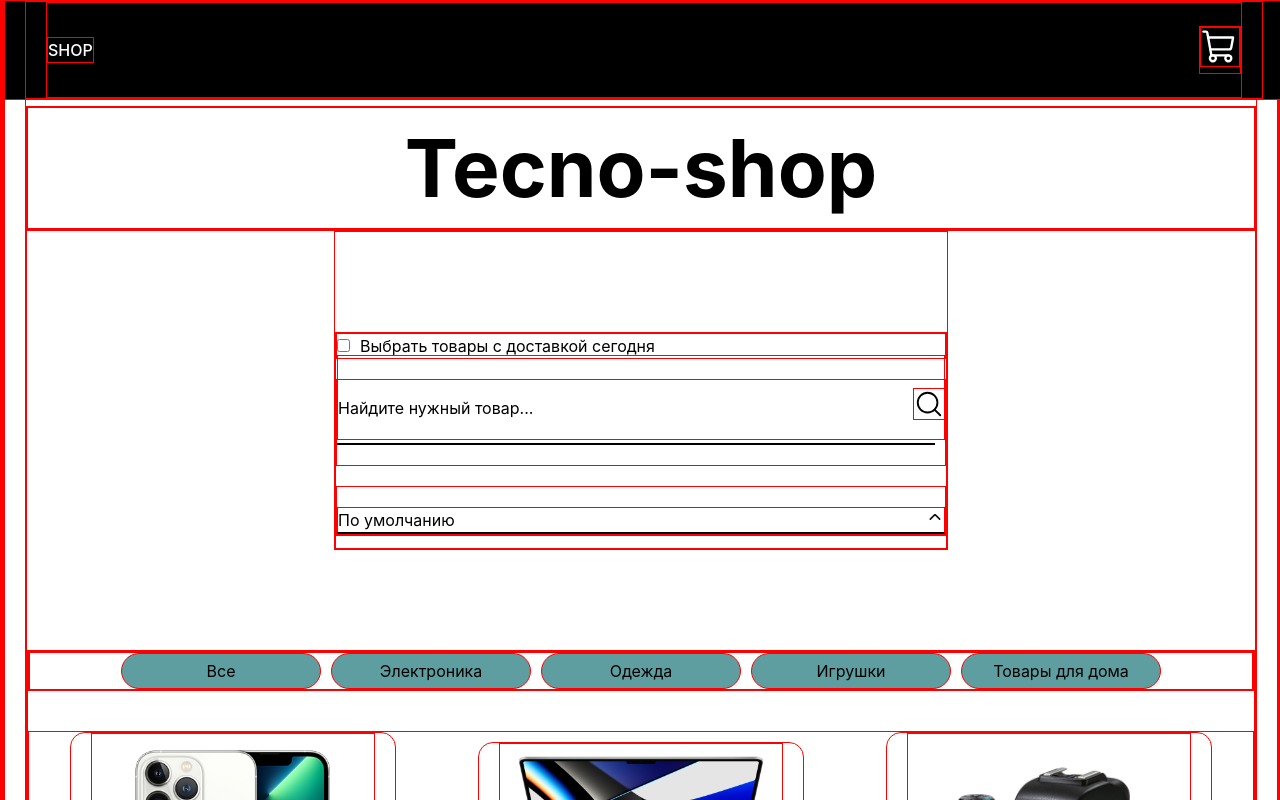
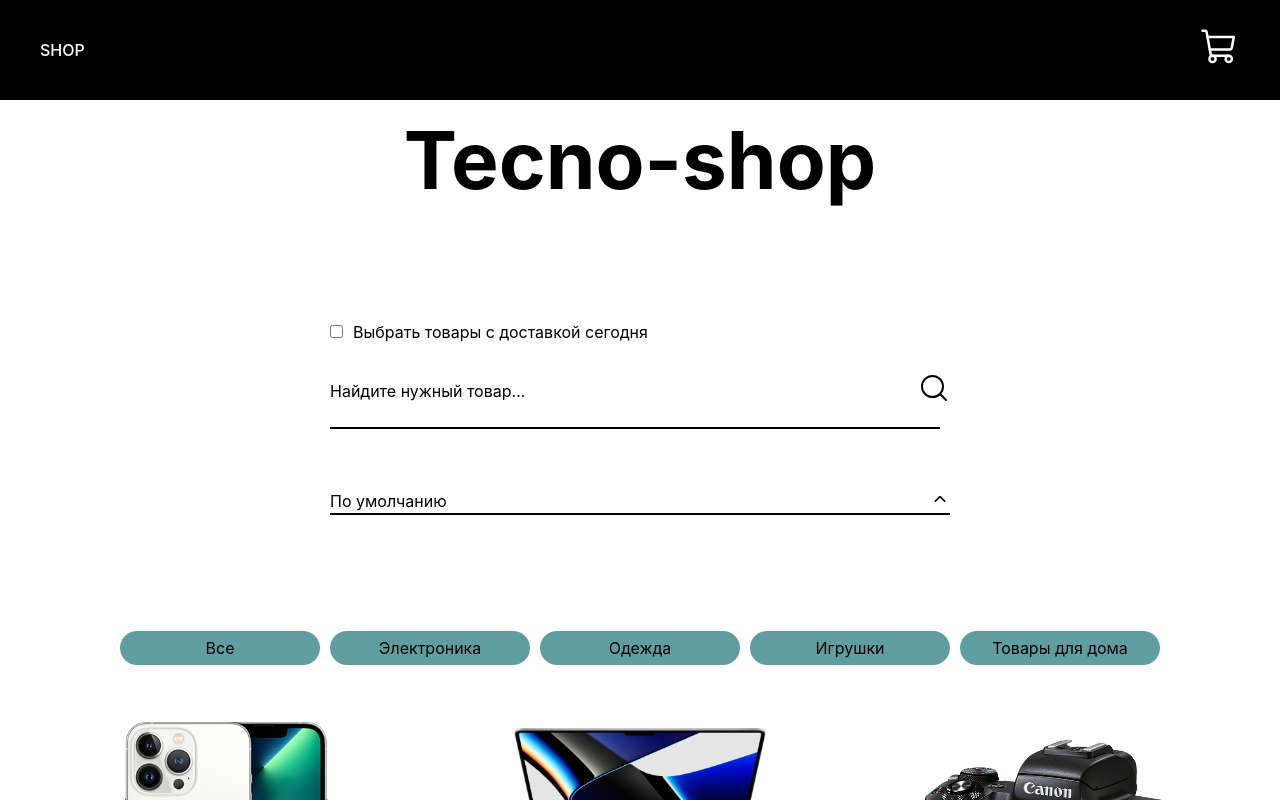
Before and after one commit to potapov11/store-e-commerce-react, a React (Vite) app: page / in a window 1280 px wide. Shown: the top 800 px of the page. Built offline with nearby package versions, Linux system fonts and the light colour scheme.

Commit message:
удаляет бордер

```diff
--- a/src/App.css
+++ b/src/App.css
@@ -1,10 +1,6 @@
 .app {
 	display: grid;
 	min-height: 100vh;
-}
-
-* {
-	border: 1px solid red;
 }
 
 .container {
```
